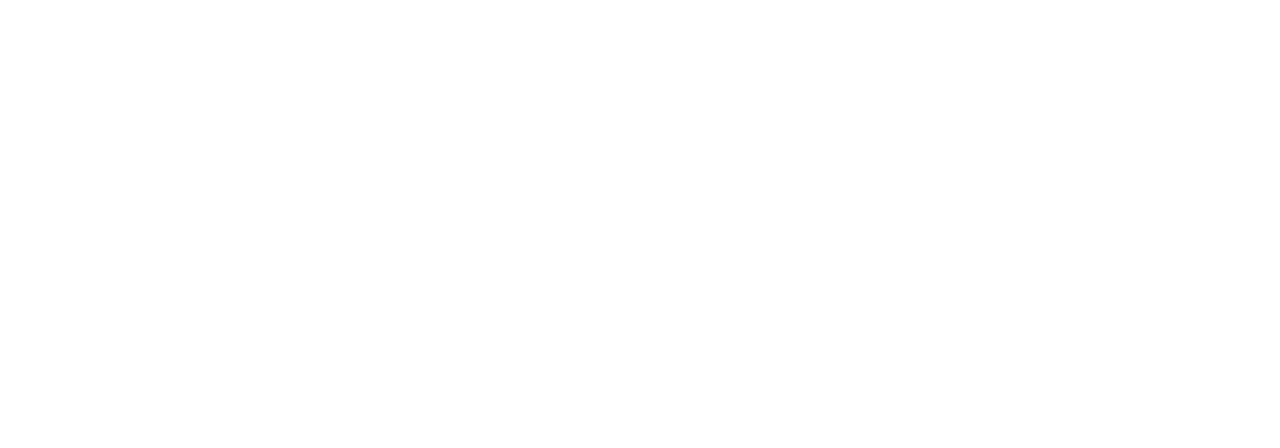
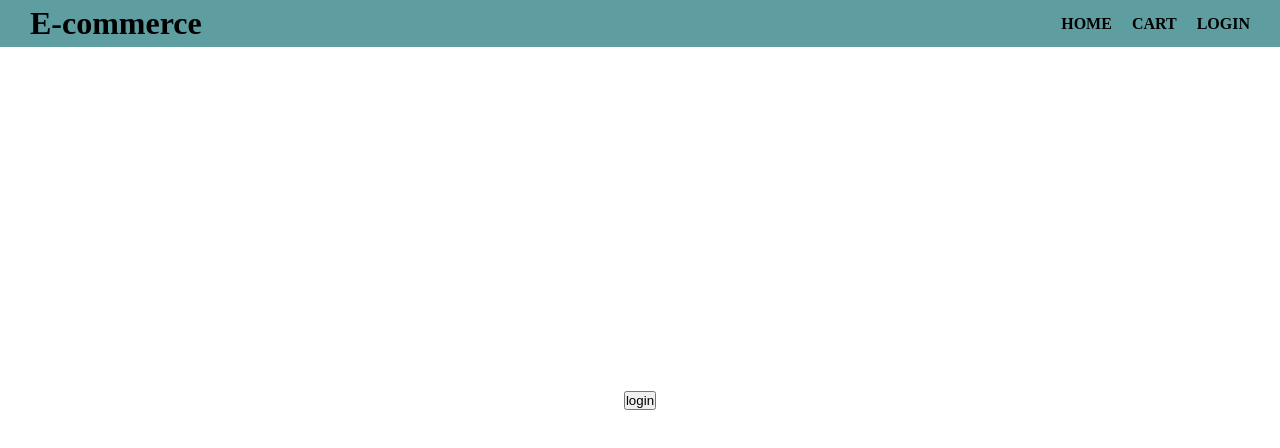
Before and after one commit to LeulBerhanu/Ecommerce-project, a React (Vite) app: page /login in a window 1280 px wide. Before the commit this address had no page. Shown: the top 448 px of the page. Built offline with nearby package versions, Linux system fonts and the light colour scheme.

Commit message:
created login page and set protected route

```diff
--- a/src/App.jsx
+++ b/src/App.jsx
@@ -3,8 +3,10 @@
 import "./sass/styles.scss";
 import Home from "./pages/Home.jsx";
 import Layout from "./components/Layout.jsx";
+import LoginPage from "./pages/LoginPage";
 // import Cart from "./components/utils/Cart";
 import CartPage from "./pages/CartPage";
+import ProtectedRoutes from "./pages/ProtectedRoutes";
 
 export const CartContext = createContext();
 
@@ -17,7 +19,10 @@
         <Route path="/" element={<Layout />}>
           {/* <Route index element={<Card />} /> */}
           <Route index element={<Home />} />
-          <Route path="cart" element={<CartPage />} />
+          <Route element={<ProtectedRoutes />}>
+            <Route path="cart" element={<CartPage />} />
+          </Route>
+          <Route path="login" element={<LoginPage />} />
         </Route>
       </Routes>
     </CartContext.Provider>
--- a/src/components/Header.jsx
+++ b/src/components/Header.jsx
@@ -13,6 +13,9 @@
           <NavLink className="link" to="/cart">
             cart
           </NavLink>
+          <NavLink className="link" to="/login">
+            Login
+          </NavLink>
         </div>
       </div>
     </>
--- a/src/pages/Home.jsx
+++ b/src/pages/Home.jsx
@@ -12,7 +12,6 @@
 
   const [filteredProducts, setFilteredProducts] = useState(data);
   const [selectedFilters, setSelectedFilter] = useState([]);
-  // const [cart, setCart] = useState([]);
   const [show, setShow] = useState(true);
 
   const filters = ["xs", "s", "m", "l", "xl", "xxl"];
@@ -85,8 +84,6 @@
 
   return (
     <>
-      {/* <aside>
-      </aside> */}
       <div className="layout">
         <div className="side-bar">
           <Cart />
--- /dev/null
+++ b/src/pages/LoginPage.jsx
@@ -0,0 +1,11 @@
+const LoginPage = () => {
+  return (
+    <>
+      <div className="login-page">
+        <button>login</button>
+      </div>
+    </>
+  );
+};
+
+export default LoginPage;
--- /dev/null
+++ b/src/pages/ProtectedRoutes.jsx
@@ -0,0 +1,14 @@
+import { Navigate, Outlet } from "react-router-dom";
+import LoginPage from "./LoginPage";
+
+export const useAuth = () => {
+  const user = { loggedIn: false };
+  return user && user.loggedIn;
+};
+
+const ProtectedRoutes = () => {
+  const isAuth = useAuth();
+  return isAuth ? <Outlet /> : <Navigate to="/login" />;
+};
+
+export default ProtectedRoutes;
--- a/src/pages/pagesStyle.scss
+++ b/src/pages/pagesStyle.scss
@@ -30,3 +30,10 @@
     }
   }
 }
+
+.login-page {
+  display: flex;
+  align-items: center;
+  justify-content: center;
+  height: 100vh;
+}
```
